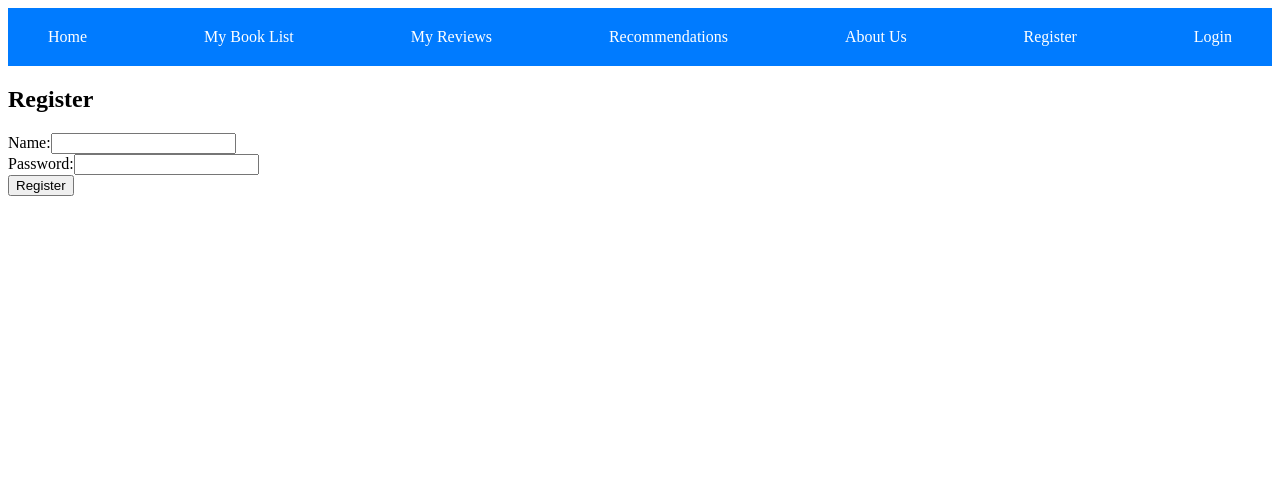
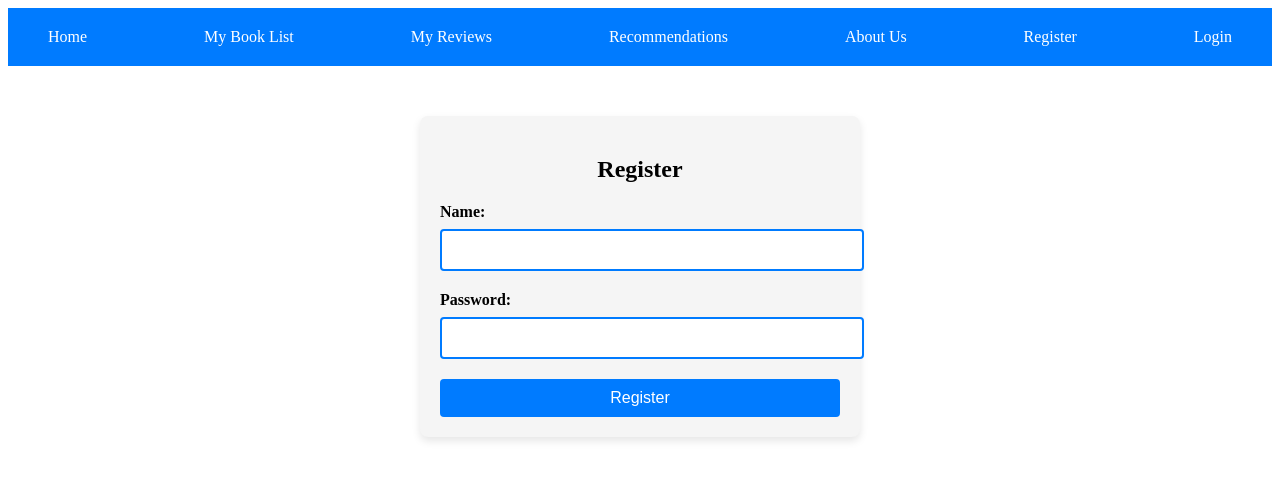
Before and after one commit to levi-s2/Virtual-book-Library, a React (Create React App) app in the folder client/: page /register in a window 1280 px wide. Shown: the top 480 px of the page. Built offline with nearby package versions, Linux system fonts and the light colour scheme; no server answers.

Commit message:
css for login and register

```diff
--- a/client/src/components/Login.js
+++ b/client/src/components/Login.js
@@ -1,4 +1,5 @@
 import React, { useState } from 'react';
+import './css/login.css';
 
 const Login = ({ onLogin }) => {
   const [name, setName] = useState('');
@@ -10,18 +11,28 @@ const Login = ({ onLogin }) => {
   };
 
   return (
-    <div>
+    <div className="login-container">
       <h2>Login</h2>
-      <form onSubmit={handleSubmit}>
-        <div>
+      <form onSubmit={handleSubmit} className="login-form">
+        <div className="form-group">
           <label>Name:</label>
-          <input type="text" value={name} onChange={(e) => setName(e.target.value)} />
+          <input
+            type="text"
+            value={name}
+            onChange={(e) => setName(e.target.value)}
+            className="form-input"
+          />
         </div>
-        <div>
+        <div className="form-group">
           <label>Password:</label>
-          <input type="password" value={password} onChange={(e) => setPassword(e.target.value)} />
+          <input
+            type="password"
+            value={password}
+            onChange={(e) => setPassword(e.target.value)}
+            className="form-input"
+          />
         </div>
-        <button type="submit">Login</button>
+        <button type="submit" className="login-button">Login</button>
       </form>
     </div>
   );
--- a/client/src/components/Register.js
+++ b/client/src/components/Register.js
@@ -1,4 +1,5 @@
 import React, { useState } from 'react';
+import './css/register.css';
 
 const Register = ({ onRegister }) => {
   const [name, setName] = useState('');
@@ -19,21 +20,31 @@ const Register = ({ onRegister }) => {
   };
 
   return (
-    <div>
+    <div className="register-container">
       <h2>Register</h2>
-      <form onSubmit={handleSubmit}>
-        <div>
+      <form onSubmit={handleSubmit} className="register-form">
+        <div className="form-group">
           <label>Name:</label>
-          <input type="text" value={name} onChange={(e) => setName(e.target.value)} />
+          <input
+            type="text"
+            value={name}
+            onChange={(e) => setName(e.target.value)}
+            className="form-input"
+          />
         </div>
-        <div>
+        <div className="form-group">
           <label>Password:</label>
-          <input type="password" value={password} onChange={(e) => setPassword(e.target.value)} />
+          <input
+            type="password"
+            value={password}
+            onChange={(e) => setPassword(e.target.value)}
+            className="form-input"
+          />
         </div>
-        <button type="submit">Register</button>
+        <button type="submit" className="register-button">Register</button>
       </form>
-      {error && <p style={{ color: 'red' }}>{error}</p>}
-      {success && <p style={{ color: 'green' }}>{success}</p>}
+      {error && <p className="error-message">{error}</p>}
+      {success && <p className="success-message">{success}</p>}
     </div>
   );
 };
--- /dev/null
+++ b/client/src/components/css/login.css
@@ -0,0 +1,50 @@
+.login-container {
+    display: flex;
+    flex-direction: column;
+    align-items: center;
+    justify-content: center;
+    padding: 20px;
+    background-color: #f5f5f5;
+    border-radius: 8px;
+    box-shadow: 0 4px 8px rgba(0, 0, 0, 0.1);
+    max-width: 400px;
+    margin: 50px auto;
+  }
+
+  .login-form {
+    width: 100%;
+  }
+
+  .form-group {
+    margin-bottom: 20px;
+  }
+
+  .form-group label {
+    display: block;
+    margin-bottom: 8px;
+    font-size: 16px;
+    font-weight: bold;
+  }
+
+  .form-input {
+    width: 100%;
+    padding: 10px;
+    border: 2px solid #007bff;
+    border-radius: 4px;
+    font-size: 16px;
+  }
+
+  .login-button {
+    background-color: #007bff;
+    color: white;
+    border: none;
+    border-radius: 4px;
+    padding: 10px 20px;
+    font-size: 16px;
+    cursor: pointer;
+    width: 100%;
+  }
+
+  .login-button:hover {
+    background-color: #0056b3;
+  }
--- /dev/null
+++ b/client/src/components/css/register.css
@@ -0,0 +1,60 @@
+.register-container {
+    display: flex;
+    flex-direction: column;
+    align-items: center;
+    justify-content: center;
+    padding: 20px;
+    background-color: #f5f5f5;
+    border-radius: 8px;
+    box-shadow: 0 4px 8px rgba(0, 0, 0, 0.1);
+    max-width: 400px;
+    margin: 50px auto;
+  }
+
+  .register-form {
+    width: 100%;
+  }
+
+  .form-group {
+    margin-bottom: 20px;
+  }
+
+  .form-group label {
+    display: block;
+    margin-bottom: 8px;
+    font-size: 16px;
+    font-weight: bold;
+  }
+
+  .form-input {
+    width: 100%;
+    padding: 10px;
+    border: 2px solid #007bff;
+    border-radius: 4px;
+    font-size: 16px;
+  }
+
+  .register-button {
+    background-color: #007bff;
+    color: white;
+    border: none;
+    border-radius: 4px;
+    padding: 10px 20px;
+    font-size: 16px;
+    cursor: pointer;
+    width: 100%;
+  }
+
+  .register-button:hover {
+    background-color: #0056b3;
+  }
+
+  .error-message {
+    color: red;
+    margin-top: 10px;
+  }
+
+  .success-message {
+    color: green;
+    margin-top: 10px;
+  }
```
Also changed, not shown: 1 other file (tests, documents, lock files or other folders).
